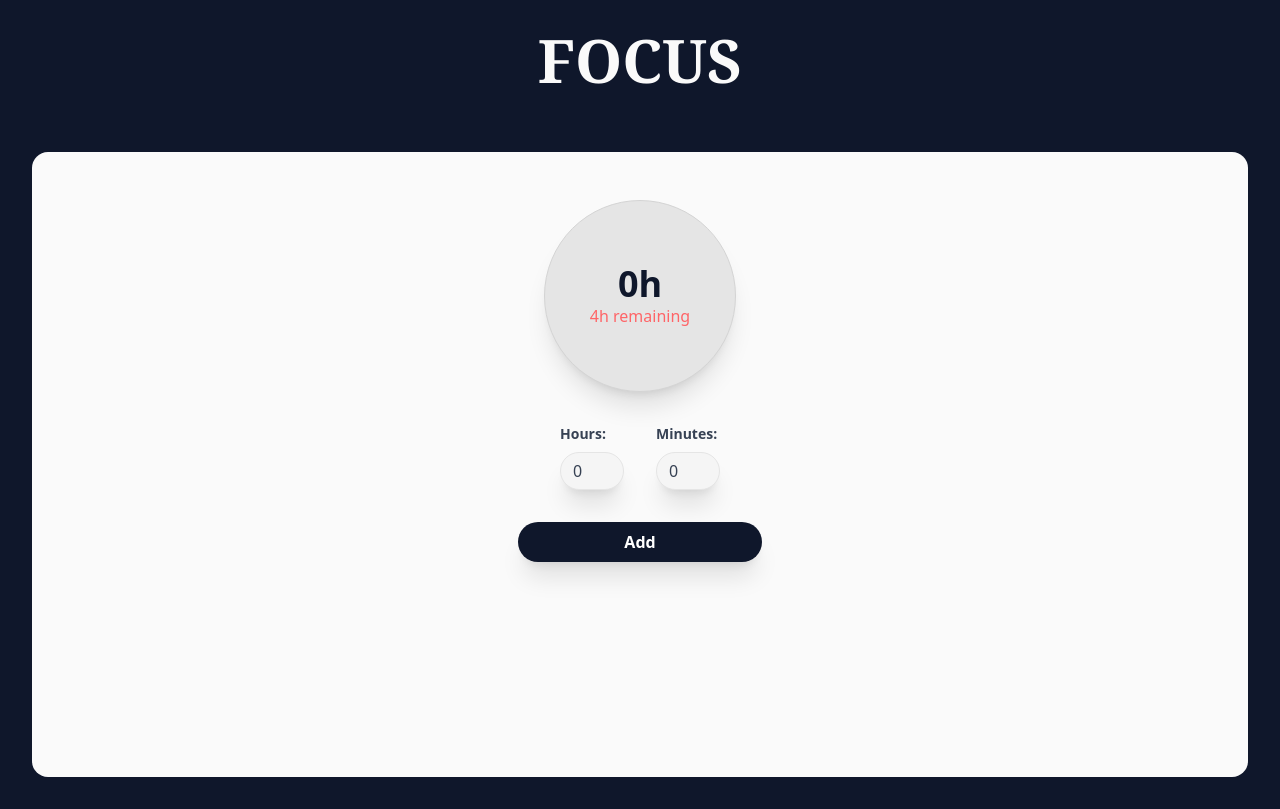
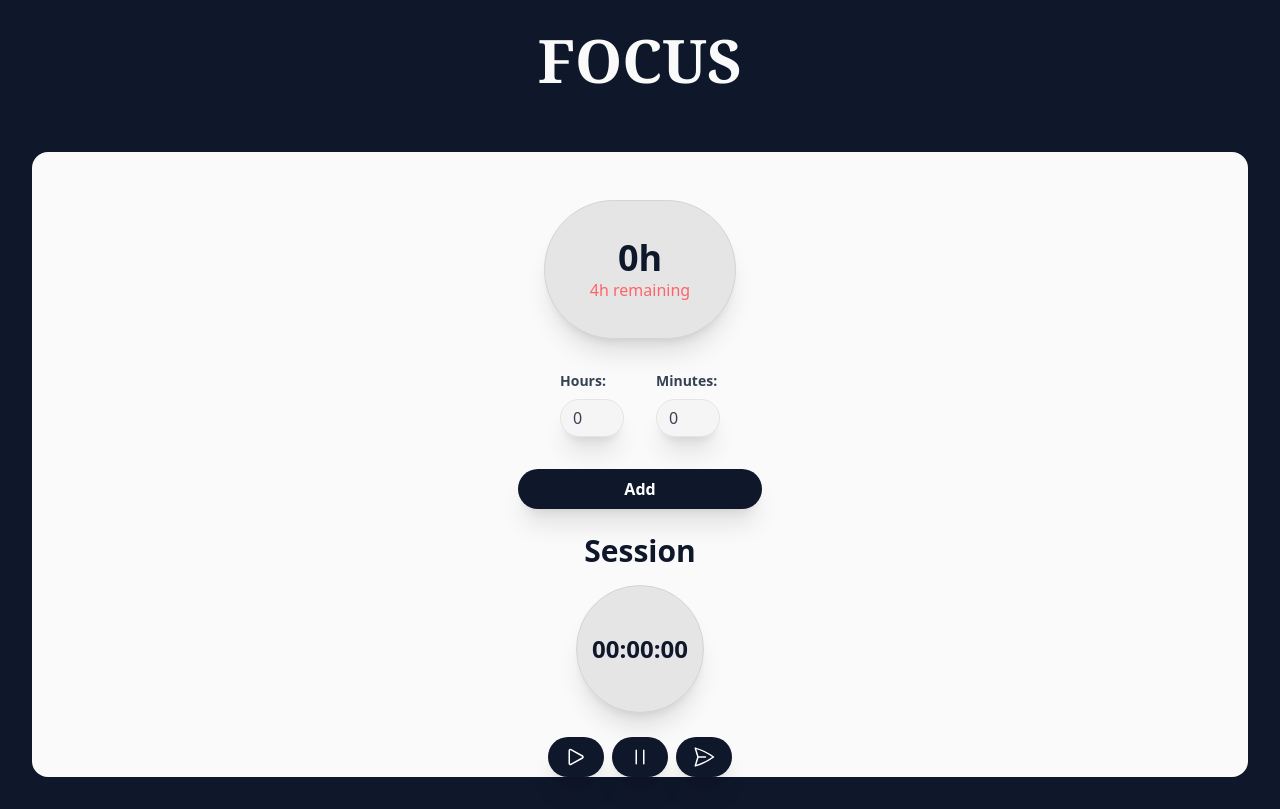
Before and after one commit to diego-marques-miranda/Focus, a React (Vite) app in the folder focus/: page / in a window 1280 px wide. Built offline with nearby package versions, Linux system fonts and the light colour scheme.

Commit message:
Session feature added

```diff
--- a/focus/src/App.jsx
+++ b/focus/src/App.jsx
@@ -1,4 +1,4 @@
-import React, { useEffect, useState } from 'react';
+import React, { useEffect, useState, useRef } from 'react';
 
 function App() {
     const [hoursStudied, setHoursStudied] = useState(JSON.parse(localStorage.getItem("hoursStudied")) || 0);
@@ -7,6 +7,11 @@ function App() {
     const [dailyGoalMinutes, setDailyGoalMinutes] = useState(parseInt(localStorage.getItem("dailyGoalMinutes")) || 0);
     const [sessionHours, setSessionHours] = useState(0);
     const [sessionMinutes, setSessionMinutes] = useState(0);
+
+    // Estados para o cronômetro
+    const [isRunning, setIsRunning] = useState(false);
+    const [elapsedTime, setElapsedTime] = useState(0);
+    const intervalRef = useRef(null);
 
     const registerSession = () => {
         setHoursStudied(prevHours => prevHours + parseInt(sessionHours));
@@ -48,6 +53,50 @@ function App() {
         }
         return `${remainingHours}h${remainingMinutes}min remaining`;
     };
+
+    const formatElapsedTime = () => {
+        const totalSeconds = Math.floor(elapsedTime / 1000);
+        const elapsedHours = Math.floor(totalSeconds / 3600);
+        const elapsedMinutes = Math.floor((totalSeconds % 3600) / 60);
+        const elapsedSeconds = totalSeconds % 60;
+
+        const formattedHours = String(elapsedHours).padStart(2, '0');
+        const formattedMinutes = String(elapsedMinutes).padStart(2, '0');
+        const formattedSeconds = String(elapsedSeconds).padStart(2, '0');
+
+        return `${formattedHours}:${formattedMinutes}:${formattedSeconds}`;
+    };
+
+    const startTimer = () => {
+        if (!isRunning) {
+            setIsRunning(true);
+            intervalRef.current = setInterval(() => {
+                setElapsedTime(prevTime => prevTime + 1000);
+            }, 1000);
+        }
+    };
+
+    const pauseTimer = () => {
+        if (isRunning) {
+            setIsRunning(false);
+            clearInterval(intervalRef.current);
+        }
+    };
+
+    const completeSession = () => {
+        pauseTimer();
+        const totalSeconds = Math.floor(elapsedTime / 1000);
+        const hours = Math.floor(totalSeconds / 3600);
+        const minutes = Math.floor((totalSeconds % 3600) / 60);
+
+        setHoursStudied(prevHours => prevHours + hours);
+        setMinutesStudied(prevMinutes => prevMinutes + minutes);
+        setElapsedTime(0);
+    };
+
+    useEffect(() => {
+        return () => clearInterval(intervalRef.current); // Limpar o intervalo quando o componente for desmontado
+    }, []);
 
     return (
         <div className="min-h-screen flex flex-col bg-neutral-50 items-center">
@@ -99,6 +148,43 @@ function App() {
                     >
                         Add
                     </button>
+
+                    {/* Área do Cronômetro */}
+                    <div className="mt-6 flex flex-col items-center">
+                        <h1 className="text-3xl font-bold text-slate-900 pb-4">Session</h1>
+                        <div className="text-2xl font-bold h-32 w-32 bg-neutral-200 border border-neutral-300 shadow-xl flex justify-center items-center rounded-full text-slate-900">{formatElapsedTime()}</div>
+                        <div className="flex mt-6">
+                            <button
+                                onClick={startTimer}
+                                disabled={isRunning}
+                                className="shadow-xl bg-slate-900 text-white font-bold py-2 px-4 rounded-full mr-2 "
+                            >
+                                <svg xmlns="http://www.w3.org/2000/svg" fill="none" viewBox="0 0 24 24" strokeWidth={1.5} stroke="currentColor" className="size-6">
+                                    <path strokeLinecap="round" strokeLinejoin="round" d="M5.25 5.653c0-.856.917-1.398 1.667-.986l11.54 6.347a1.125 1.125 0 0 1 0 1.972l-11.54 6.347a1.125 1.125 0 0 1-1.667-.986V5.653Z" />
+                                </svg>
+
+                            </button>
+                            <button
+                                onClick={pauseTimer}
+                                disabled={!isRunning}
+                                className="shadow-xl bg-slate-900  text-white font-bold py-2 px-4 rounded-full mr-2 "
+                            >
+                                <svg xmlns="http://www.w3.org/2000/svg" fill="none" viewBox="0 0 24 24" strokeWidth={1.5} stroke="currentColor" className="size-6">
+                                    <path strokeLinecap="round" strokeLinejoin="round" d="M15.75 5.25v13.5m-7.5-13.5v13.5" />
+                                </svg>
+
+                            </button>
+                            <button
+                                onClick={completeSession}
+                                className="shadow-xl bg-slate-900 text-white font-bold py-2 px-4 rounded-full"
+                            >
+                                <svg xmlns="http://www.w3.org/2000/svg" fill="none" viewBox="0 0 24 24" strokeWidth={1.5} stroke="currentColor" className="size-6">
+                                    <path strokeLinecap="round" strokeLinejoin="round" d="M6 12 3.269 3.125A59.769 59.769 0 0 1 21.485 12 59.768 59.768 0 0 1 3.27 20.875L5.999 12Zm0 0h7.5" />
+                                </svg>
+
+                            </button>
+                        </div>
+                    </div>
                 </div>
             </div>
 
```
